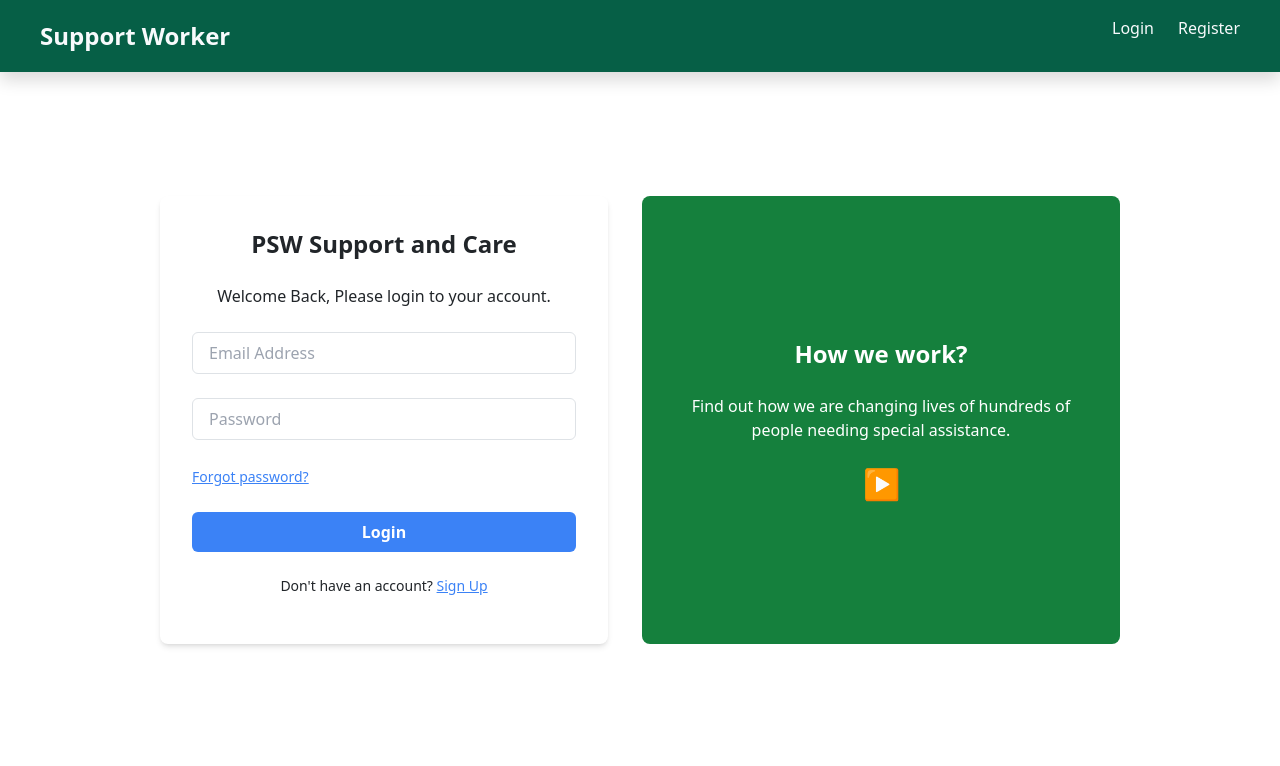
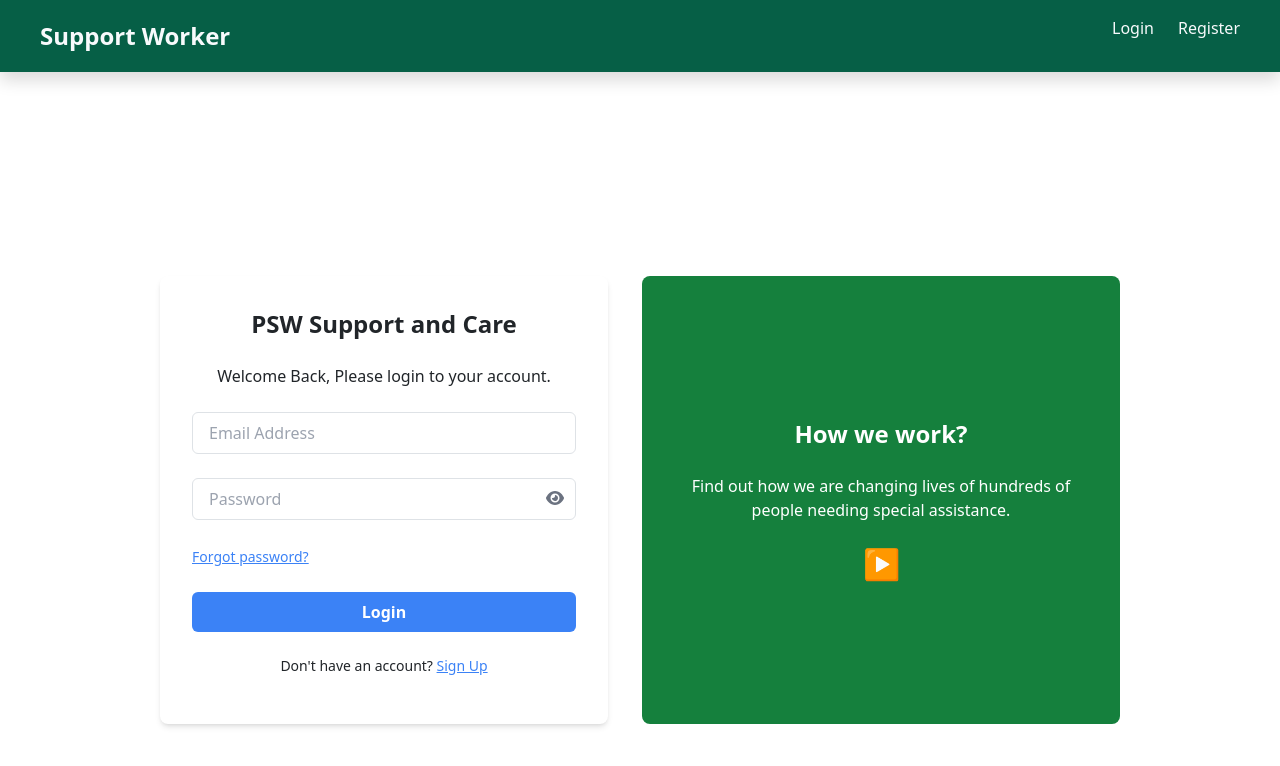
Before and after one commit to Kush10022/pswfrontendfinal, a Next.js app: page /login in a window 1280 px wide. Shown: the top 766 px of the page. Built offline with nearby package versions, Linux system fonts and the light colour scheme.

Commit message:
Refactor: Update login page layout and styling

```diff
--- a/app/login/page.js
+++ b/app/login/page.js
@@ -1,16 +1,23 @@
 "use client";
 import React, { useState, useEffect } from "react";
+import { useRouter } from "next/navigation";
+import { AssitiveFetch } from "../lib/utils";
 import Link from "next/link";
-import { useRouter } from "next/navigation";
-import { AssitiveFetch } from "../lib/assitivefetch";
 import Cookies from "js-cookie";
 import toast from "react-hot-toast";
+import { FontAwesomeIcon } from "@fortawesome/react-fontawesome";
+import { faEye, faEyeSlash } from "@fortawesome/free-solid-svg-icons";
 
 export default function Login() {
   const [email, setEmail] = useState("");
   const [password, setPassword] = useState("");
   const [isLoggingIn, setIsLoggingIn] = useState(false);
+  const [isPasswordVisible, setIsPasswordVisible] = useState(false);
   const router = useRouter();
+
+  const togglePasswordVisibility = () => {
+    setIsPasswordVisible(!isPasswordVisible);
+  };
 
   // Check if authToken exists and redirect to dashboard
   useEffect(() => {
@@ -88,7 +95,7 @@ export default function Login() {
   }
 
   return (
-    <>
+    <div className="my-10 pt-10">
       <div className="my-1 flex justify-center items-center h-full pt-20">
         <div className="grid grid-cols-1 md:grid-cols-2 gap-1 w-full md:w-3/4">
           {/* Login Form Section */}
@@ -112,15 +119,22 @@ export default function Login() {
                   className="w-full px-3 py-2 border rounded focus:outline-none focus:ring-2 focus:ring-blue-500"
                 />
               </div>
-              <div className="mb-4">
+              <div className="mb-4 relative">
                 <input
-                  type="password"
+                  type={isPasswordVisible ? "text" : "password"}
                   placeholder="Password"
                   required
                   value={password}
                   onChange={(e) => setPassword(e.target.value)}
                   className="w-full px-3 py-2 border rounded focus:outline-none focus:ring-2 focus:ring-blue-500"
                   autoComplete="on"
+                  onBlur={() => setIsPasswordVisible(false)}
+                  onAbort={() => setIsPasswordVisible(false)}
+                />
+                <FontAwesomeIcon
+                  icon={isPasswordVisible ? faEyeSlash : faEye}
+                  className="absolute right-3 top-3 cursor-pointer text-gray-500"
+                  onClick={togglePasswordVisibility}
                 />
               </div>
               <Link
@@ -165,6 +179,6 @@ export default function Login() {
           </div>
         </div>
       </div>
-    </>
+    </div>
   );
 }
```
